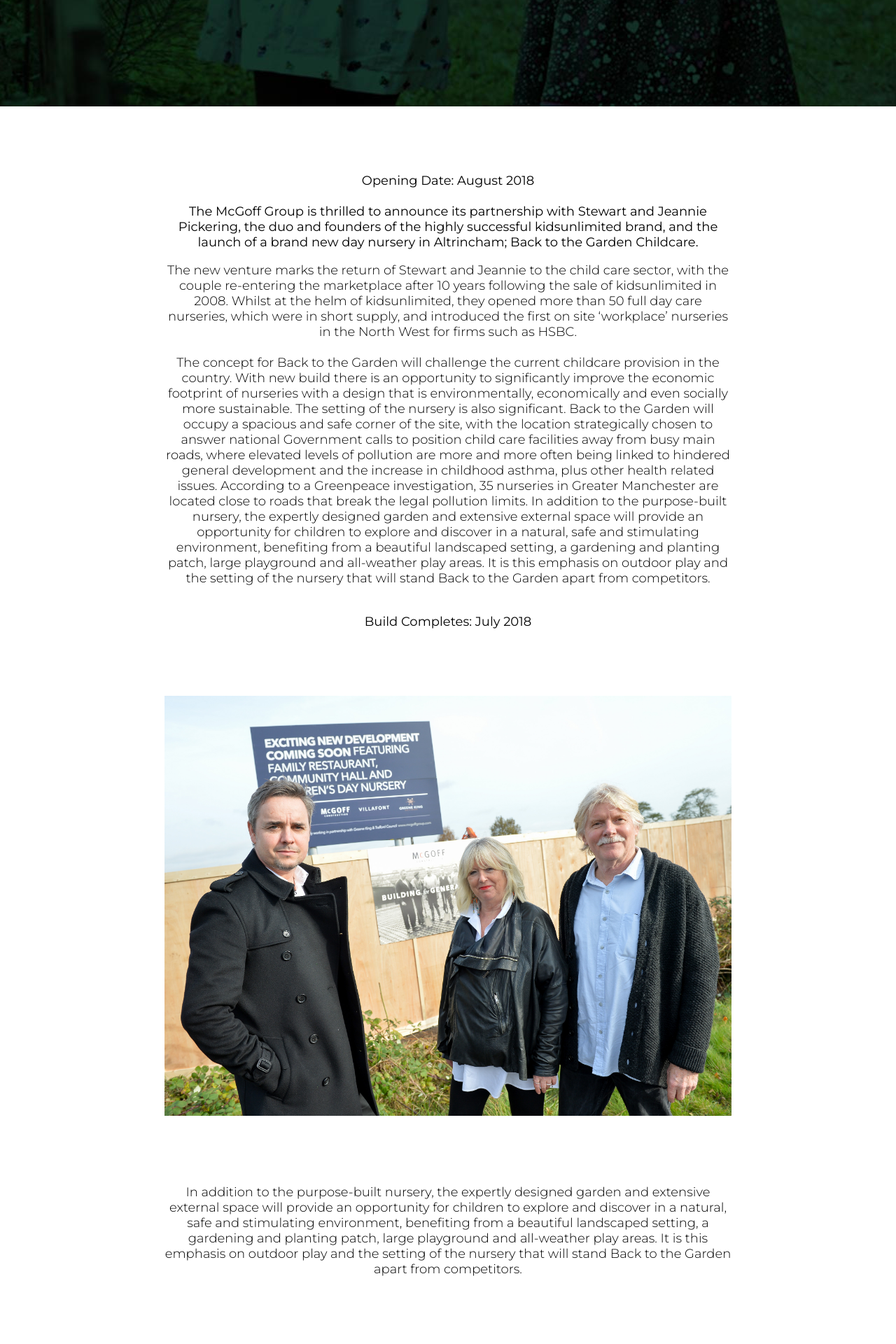
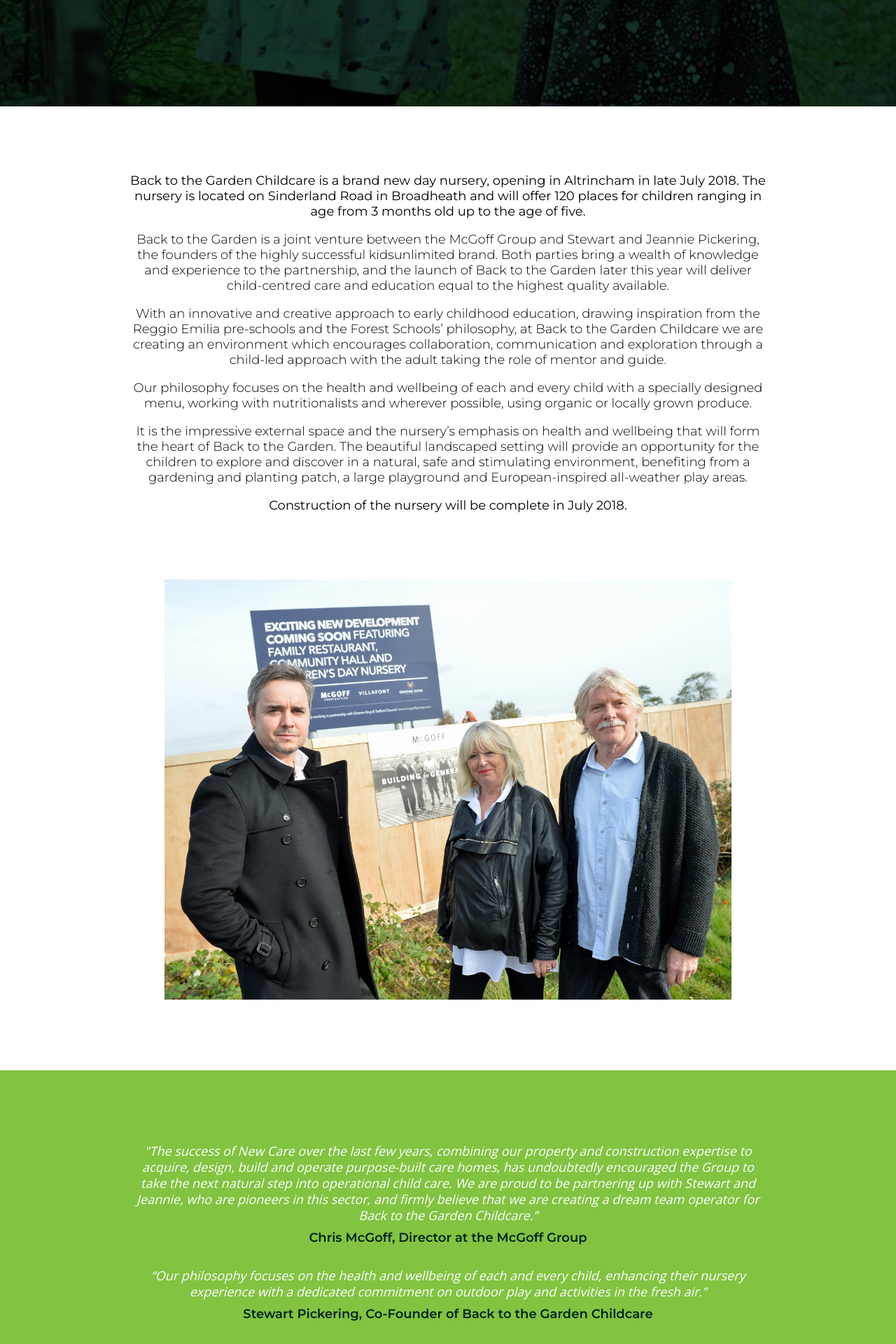
Before and after one commit to Blimeys/bttg, a PHP site: page / in a window 1280 px wide. Shown: the part 714-2634 px from the top of the page at 70% size. Run offline with PHP 8.4, Linux system fonts and the light colour scheme; data that the repository does not hold is empty.

Commit message:
changes on width of containers, changed content

```diff
--- a/index.php
+++ b/index.php
@@ -47,7 +47,7 @@
 <html>
 
 <head>
-  <link href="https://fonts.googleapis.com/css?family=Montserrat:300,400,400i,500,500i,600,700|Roboto+Slab:100,300,400|Caveat" rel="stylesheet">
+  <link href="https://fonts.googleapis.com/css?family=Montserrat:300,400,400i,500,500i,600,700|Roboto+Slab:100,300,400|Caveat|Open+Sans" rel="stylesheet">
 
   <link href="/src/css/style.css" rel="stylesheet">
   <meta charset="utf-8">
@@ -61,28 +61,36 @@
     </div>
   </div>
   <div class="content-section white-section text-content">
+    <h2>
+    Back to the Garden Childcare is a brand new day nursery, opening in Altrincham in late July 2018. The nursery is located on Sinderland Road in Broadheath and will offer 120 places for children ranging in age from 3 months old up to the age of five.
+</h2>
+<h3>
+    Back to the Garden is a joint venture between the McGoff Group and Stewart and Jeannie Pickering, the founders of the highly successful kidsunlimited brand. Both parties bring a wealth of knowledge and experience to the partnership, and the launch of Back to the Garden later this year will deliver child-centred care and education equal to the highest quality available.
+</h3>
+<h3>
+    With an innovative and  creative approach to early childhood education, drawing inspiration from the Reggio Emilia pre-schools and the Forest Schools’ philosophy, at Back to the Garden Childcare we are creating an environment which encourages collaboration, communication and exploration through a child-led approach with the adult taking the role of mentor and guide.
+</h3>
+<h3>
+    Our philosophy focuses on the health and wellbeing of each and every child with a specially designed menu, working with nutritionalists and wherever possible, using organic or locally grown produce.
+</h3>
+<h3>
+    It is the impressive external space and the nursery’s emphasis on health and wellbeing that will form the heart of Back to the Garden. The beautiful landscaped setting will provide an opportunity for the children to explore and discover in a natural, safe and stimulating environment, benefiting from a gardening and planting patch, a large playground and European-inspired all-weather play areas.
+</h3>
+    <h2>Construction of the nursery will be complete in July 2018.</h2>
 
-		    <h2>
-		Opening Date: August 2018 <br /><br />
-		The McGoff Group is thrilled to announce its partnership with Stewart and Jeannie Pickering, the duo and founders of the highly successful kidsunlimited brand, and the launch of a brand new day nursery in Altrincham; Back to the Garden Childcare.
-	</h2>
-	<h3>The new venture marks the return of Stewart and Jeannie to the child care sector, with the couple re-entering the marketplace after 10 years following the sale of kidsunlimited in 2008. Whilst at the helm of kidsunlimited, they opened more than 50 full day care nurseries, which were in short supply, and introduced the first on site ‘workplace’ nurseries in the North West for firms such as HSBC.
-<br /><br />
-		The concept for Back to the Garden will challenge the current childcare provision in the country. With new build there is an opportunity to significantly improve the economic footprint of nurseries with a design that is environmentally, economically and even socially more sustainable. The setting of the nursery is also significant. Back to the Garden will occupy a spacious and safe corner of the site, with the location strategically chosen to answer national Government calls to position child care facilities away from busy main roads, where elevated levels of pollution are more and more often being linked to hindered general development and the increase in childhood asthma, plus other health related issues. According to a Greenpeace investigation, 35 nurseries in Greater Manchester are located close to roads that break the legal pollution limits.
-		In addition to the purpose-built nursery, the expertly designed garden and extensive external space will provide an opportunity for children to explore and discover in a natural, safe and stimulating environment, benefiting from a beautiful landscaped setting, a gardening and planting patch, large playground and all-weather play areas. It is this emphasis on outdoor play and the setting of the nursery that will stand Back to the Garden apart from competitors.
-		<br /><br /></h3><h2>Build Completes: July 2018</h2>
 
 
 </div>
 <div class="insert-photo">
 
 </div>
-<div class="content-section white-section text-content">
+<!-- <div class="content-section white-section text-content">
 <h3>
 In addition to the purpose-built nursery, the expertly designed garden and extensive external space will provide an opportunity for children to explore and discover in a natural, safe and stimulating environment, benefiting from a beautiful landscaped setting, a gardening and planting patch, large playground and all-weather play areas. It is this emphasis on outdoor play and the setting of the nursery that will stand Back to the Garden apart from competitors.
 </h3>
-  </div>
-
+</div> -->
+<br />
+<br /><br />
   <div class="green-section content-section ">
     <div class="text-content">
       <h4 class="quote">
@@ -95,7 +103,7 @@
 <br />
         <span class="sign">Stewart Pickering, Co-Founder of Back to the Garden Childcare</span>
 <br /><br/>
-        “We want and will strive to provide the very best child care in the North West, and incorporated into the heart of the design of the nursery and its location are concerning issues regarding air pollution, which causes health problems and affects children’s development.”
+      “We want to provide the very best child-centred care and highest levels of education in the North West.”
 <br />
         <span class="sign">Jeannie Pickering, Co-Founder of Back to the Garden Childcare</span>
 </h4>
@@ -127,16 +135,17 @@
 	</form>
 	<h3>
 		<br />
-		<br />
-		For all other enquiries please contact
-		<br>
-		Kay Johnson on 07972 732 477
-		<br>
-		<a>
-			Kay.Johnson@mcgoffgroup.com
-		</a>
+		For Customer enquiries please contact <a class="mailer" href="mailto:kay.johynson@mcgoffgroup.com">Kay Johnson</a>
+		or call  <a class="mailer" href="tel:+447972732477">07972732477</a>
 		<h3>
+      <br />
+      For Recruitment enquiries please contact Laura Cullen <a class="mailer" href="mailto:laura.cullen@mcgoffgroup.com">Laura Cullen</a>
 		</h3>
+    <h3>
+      <br />
+
+      For Media enquiries please contact Gemma Carey <a class="mailer" href="mailto:gemma@philosophypr.co.uk">Gemma Carey</a>
+    </h3>
 </div>
   </div>
 
--- a/src/css/style.css
+++ b/src/css/style.css
@@ -35,8 +35,9 @@
 	color: #959595;
 }
 .quote {
-	font-size: 25px;
-	font-family: 'Caveat', cursive;
+	font-size: 18px;
+	font-family: 'Open Sans', sans-serif;
+	line-height: 23px;
 }
 .content-section,
 img {
@@ -48,8 +49,9 @@
 	font-family: var(--main-font);
 	font-style: normal;
 	font-weight: 600;
-	color: #82c341;
+	color: #002216;
 	font-size: 18px;
+	line-height: 2.5rem;
 }
 .insert-photo {
 	background-image: url('/src/img/operate.jpg');
@@ -90,7 +92,7 @@
 	line-height: 15px;
 }
 .text-content {
-	max-width: 810px;
+	max-width: 910px;
 	margin: 0 auto;
 }
 .content-section {
@@ -101,7 +103,7 @@
 	background-color: white;
 }
 .green-section {
-	background-color: #002216;
+	background-color: #82c341;
 }
 .footer-map iframe {
 	width: 100% !important;
@@ -180,7 +182,13 @@
 	font-family: var(--main-font), Arial, Helvetica, sans-serif;
 	margin-left: 8px;
 }
-
+.mailer {
+	text-decoration: none;
+	transition: color 0.2s linear;
+}
+.mailer:hover {
+	color: #82c341;
+}
 textarea::-webkit-input-placeholder {
 	font-family: var(--main-font), Arial, Helvetica, sans-serif;
 	margin-left: 8px;
@@ -275,7 +283,8 @@
 		max-width: none;
 	}
 	.quote {
-		font-size: 55px;
+		font-size: 20px;
+		line-height: 4rem;
 	}
 	.form-left {
 		width: 110%;
```
Also changed, not shown: index.html (+103 -30 lines).
